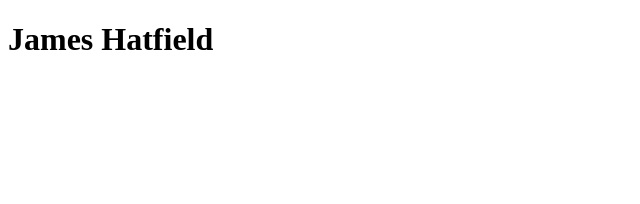
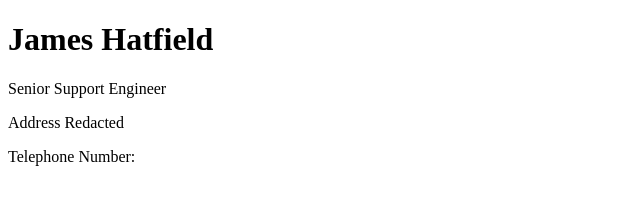
Before and after one commit to JJHH17/single-page-cv, a plain HTML site: page index.html in a window 1280 px wide. Shown: the whole page, without its empty margins (0-640 px from the left). Drawn offline with Linux system fonts and the light colour scheme.

Commit message:
Added page header, user details

```diff
--- a/index.html
+++ b/index.html
@@ -8,9 +8,14 @@
 <body>
     <header>
         <h1>James Hatfield</h1>
+        <p>Senior Support Engineer</p>
+        <p>Address Redacted</p>
+        <p>Telephone Number:</p>
+    </header>
 
-    </header>
-    <section></section>
+    <section>
+
+    </section>
     <footer></footer>
 </body>
 </html>
```
